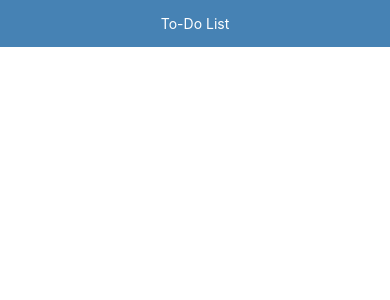
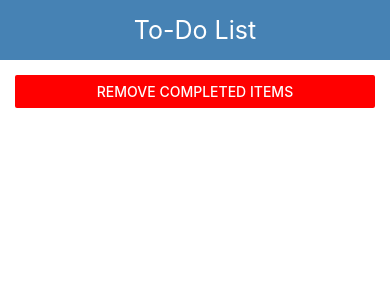
Before and after one commit to lcaroselli/native-todo, a React Native app: screen / in a window 390 px wide. Shown: the top 300 px of the page. Built offline with nearby package versions, Linux system fonts and the light colour scheme.

Commit message:
Add Remove Completed Items Footer component

```diff
--- a/App.js
+++ b/App.js
@@ -2,13 +2,14 @@ import React, { Component } from 'react';
 import { StyleSheet, Text, View } from 'react-native';
 
 import Title from './components/Title/Title';
-// import Footer from './components/Footer/Footer';
+import Footer from './components/Footer/Footer';
 
 export default class App extends Component {
   render() {
     return (
-      <View style={styles.container}>
+      <View style={ styles.container }>
         <Title></Title>
+        <Footer></Footer>
       </View>
     );
   }
--- a/components/Footer/Footer.js
+++ b/components/Footer/Footer.js
@@ -0,0 +1,33 @@
+import React, { Component } from 'react';
+import { Button, View, Text, StyleSheet } from 'react-native';
+
+export default class Footer extends Component {
+  removeItem = () => {
+    console.log('Remove item')
+  }
+
+  render() {
+    return (
+      <View style={ styles.footer }>
+        <Button
+          onPress={ this.removeItem }
+          title='Remove Completed Items'
+          color='red'
+          style={ styles.title }
+          accessibilityLabel='Remove completed items button'
+          />
+      </View>
+    )
+  }
+}
+
+const styles = StyleSheet.create({
+  footer: {
+    backgroundColor: 'white',
+    padding: 15
+  },
+
+  title: {
+    textAlign: 'center'
+  },
+})
--- a/components/Title/Title.js
+++ b/components/Title/Title.js
@@ -19,6 +19,7 @@ const styles = StyleSheet.create({
 
   title: {
     color: 'white',
+    fontSize: 25,
     textAlign: 'center'
   },
 })
```
